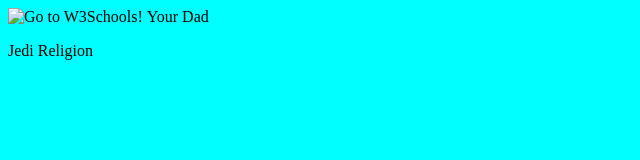
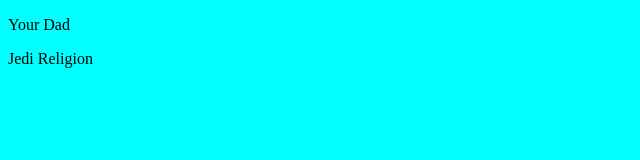
Before and after one commit to Jalen-tm/Murray-4H, a plain HTML site: page index.html in a window 1280 px wide. Shown: the whole page, without its empty margins (0-640 px from the left). Drawn offline with Linux system fonts and the light colour scheme.

Commit message:
Update index.html

```diff
--- a/index.html
+++ b/index.html
@@ -6,7 +6,6 @@
 		</title>
 	</head>
 	<body bgcolor=cyan>
-		<img src="smiley.gif" alt="Go to W3Schools!" width="42" height="42"
 		<p>
 			<FONT FACE="Old English Text MT">Your Dad</FONT>
 		</p>
```
